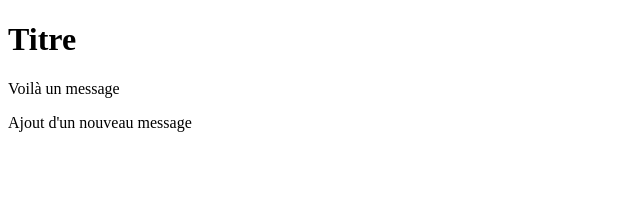
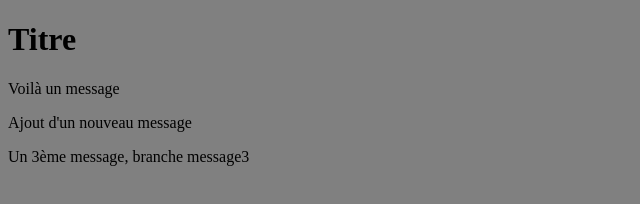
Before and after one commit to Scorpio67/EssaiGit, a plain HTML site: page index.html in a window 1280 px wide. Shown: the whole page, without its empty margins (0-640 px from the left). Drawn offline with Linux system fonts and the light colour scheme.

Commit message:
Couleur de fond grise

```diff
--- a/index.html
+++ b/index.html
@@ -4,9 +4,10 @@
 		<meta charset="utf-8">
 		<title></title>
 	</head>
-	<body>
+	<body style="background-color: grey">
 		<h1>Titre</h1>
 		<p>Voilà un message</p>
 		<p>Ajout d'un nouveau message</p>
+		<p>Un 3ème message, branche message3</p>
 	</body>
 </html>
```
